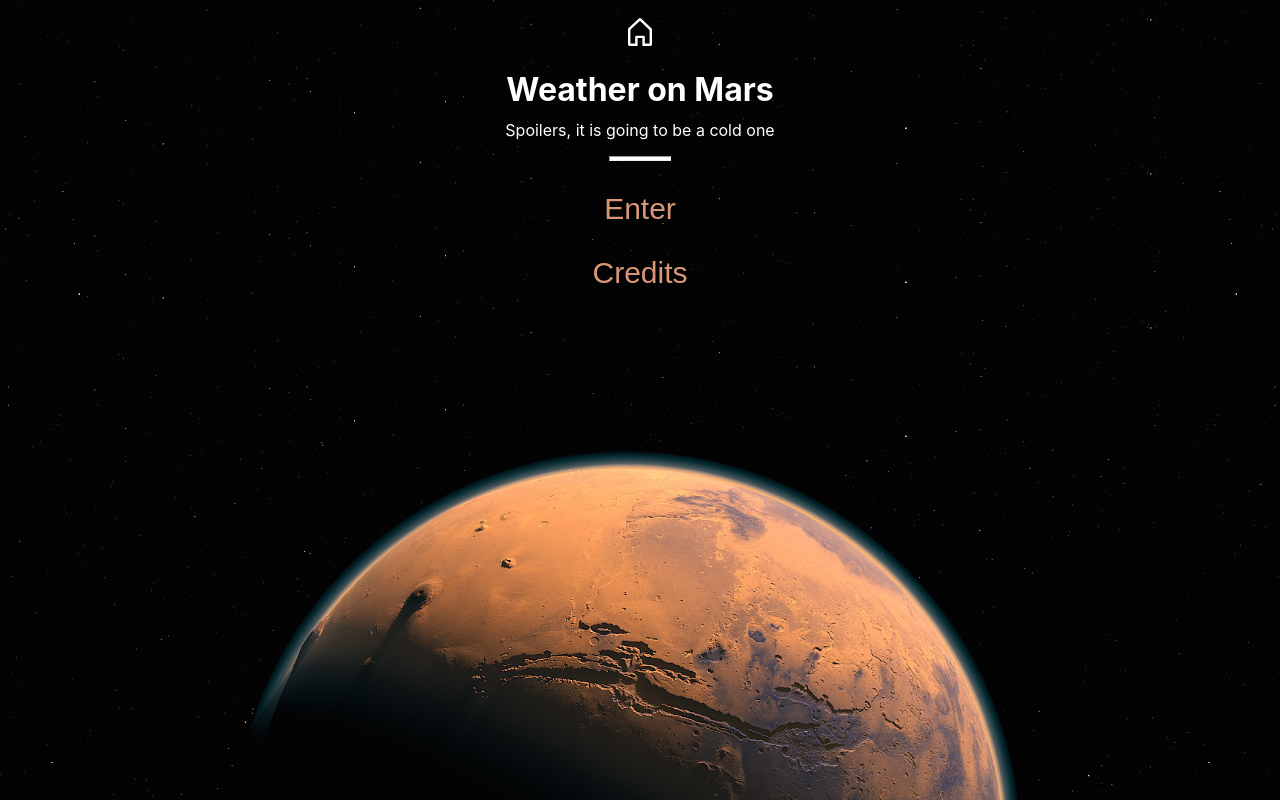
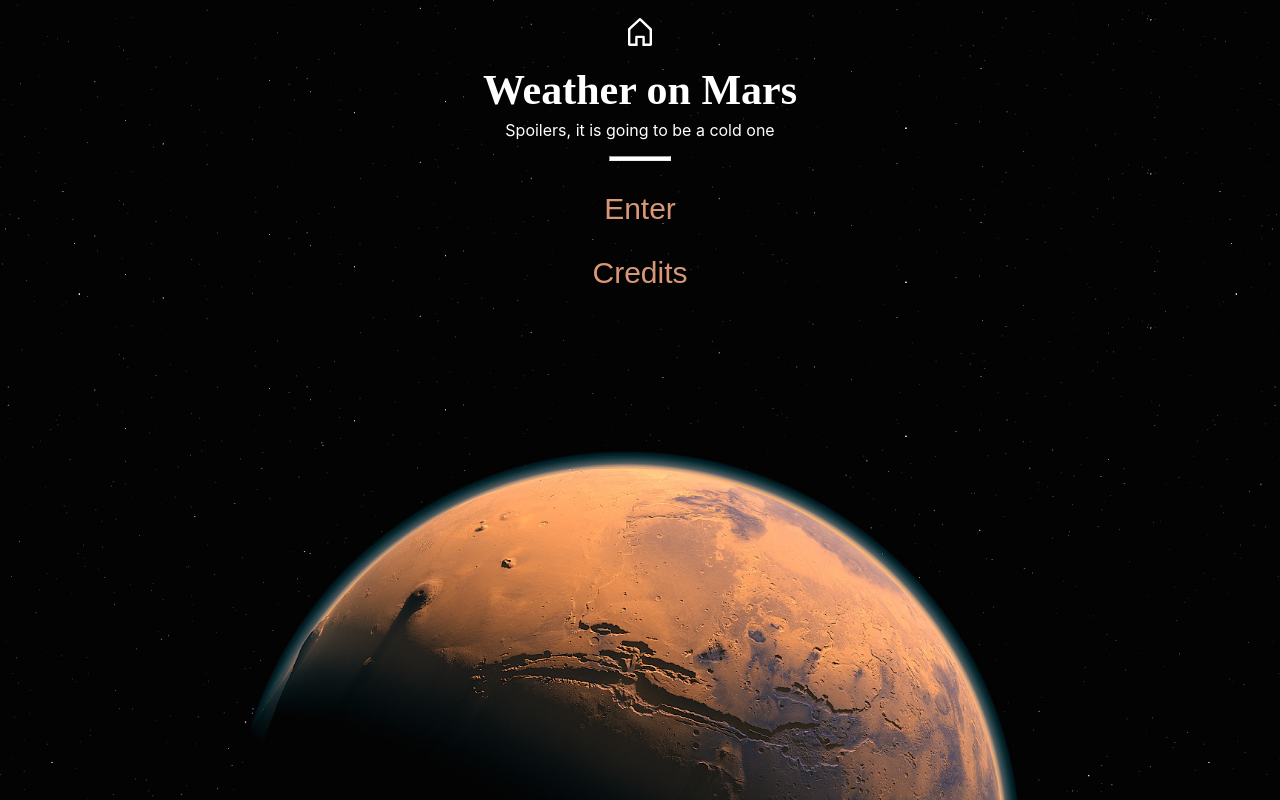
Before and after one commit to J-Hoskin/mars-weather-app, a React (Create React App) app: page / in a window 1280 px wide. Built offline with nearby package versions, Linux system fonts and the light colour scheme.

Commit message:
Change Header font

```diff
--- a/src/components/Header/Header.css
+++ b/src/components/Header/Header.css
@@ -8,4 +8,6 @@
 .Header h1 {
     padding: 0;
     margin: 0;
+    font-family: "Stellar";
+    font-size: 42px;
 }
--- a/src/containers/Weather/Weather.css
+++ b/src/containers/Weather/Weather.css
@@ -1,3 +1,7 @@
 .Weather {
 
 }
+
+.Weather h2 {
+    font-family: "Stellar";
+}
```
Also changed, not shown: src/fonts/Stellar-Bold.otf (added), src/fonts/Stellar-light.otf (added).
